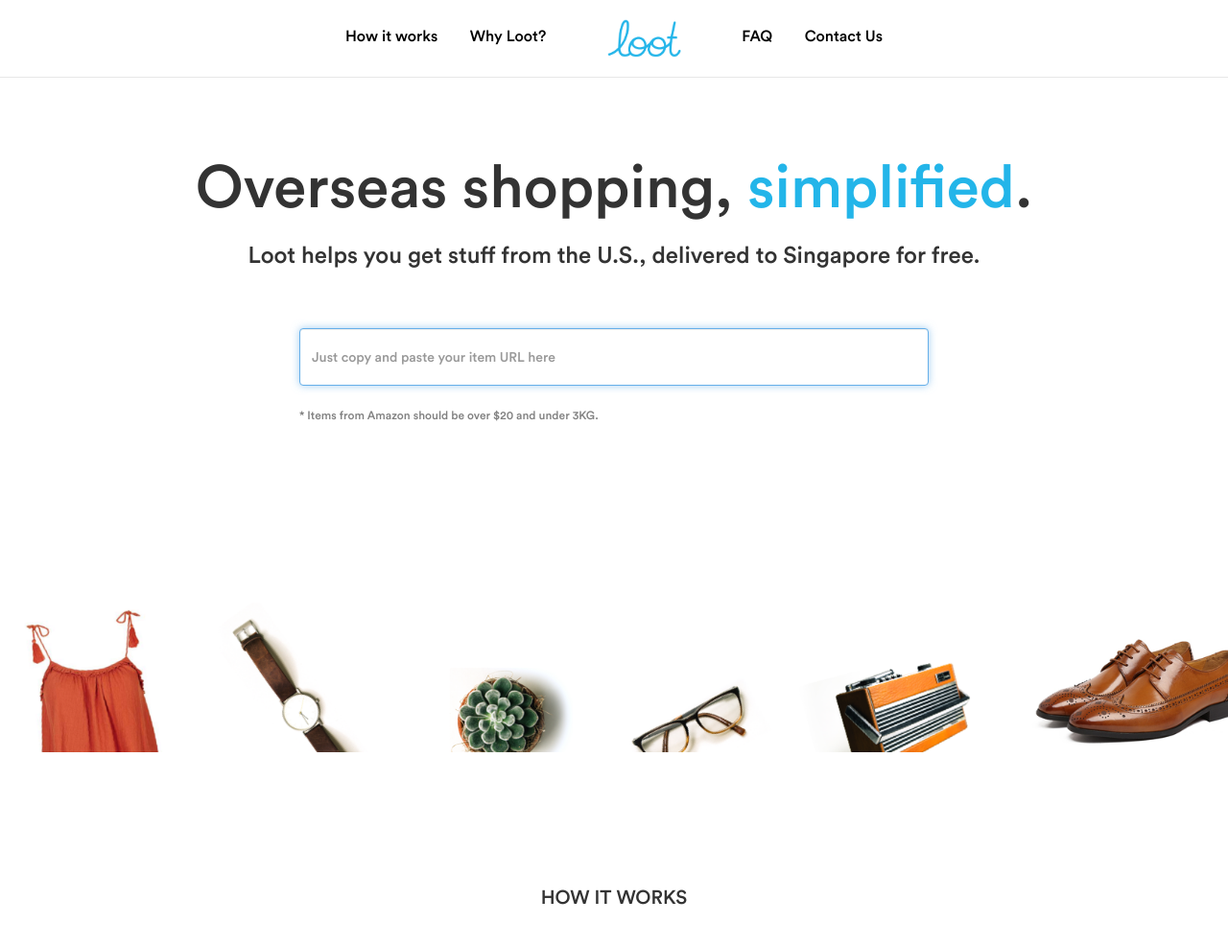
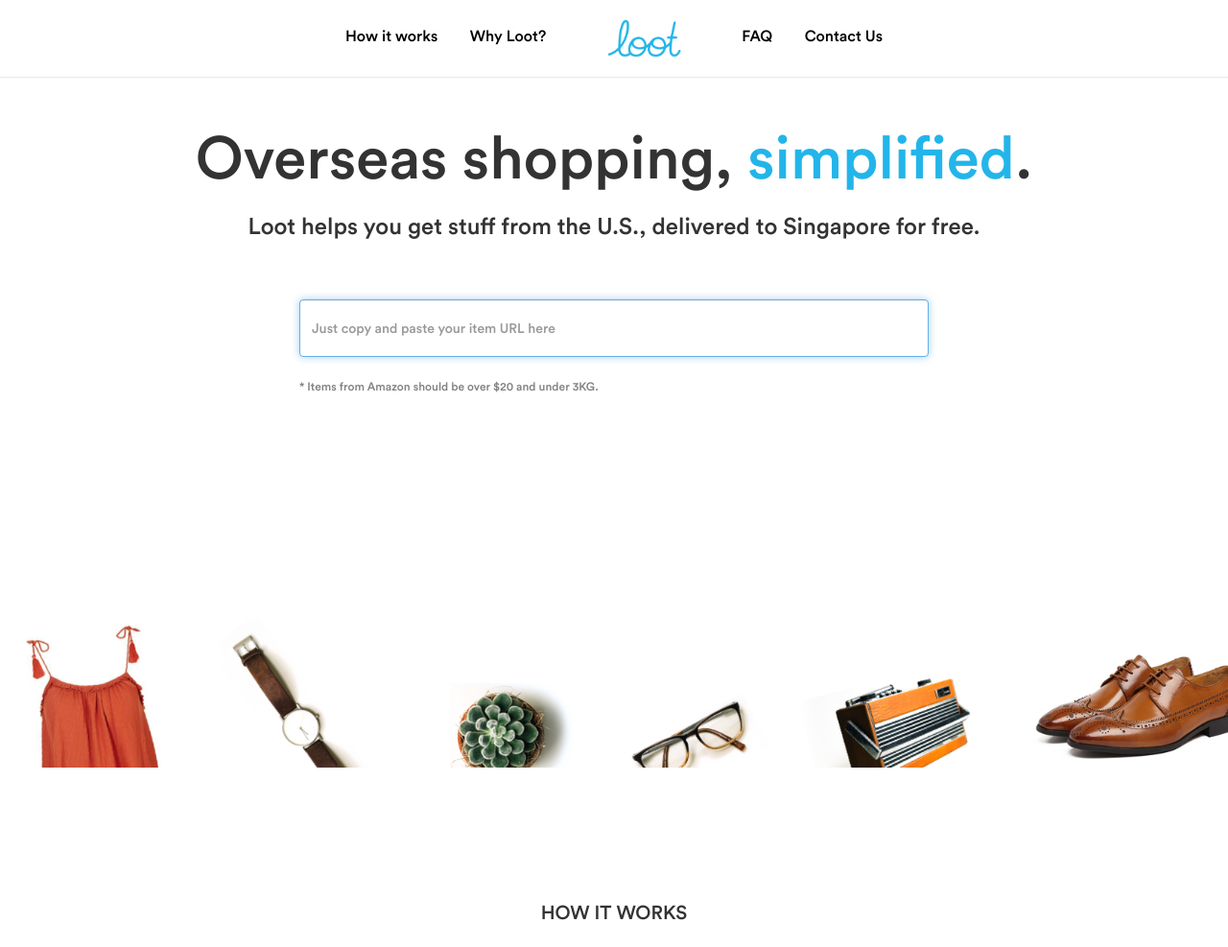
Before and after one commit to jjwujiajun/loot-sg, a PHP site: page / in a window 1280 px wide. Shown: the top 987 px of the page at 96% size. Run offline with PHP 8.4, Linux system fonts and the light colour scheme; some libraries are stand-ins or nearby versions.

Commit message:
Test feature. ATF will always fit size of screen, so ATF-deco will always be at bottom of screen.

```diff
--- a/css/style.css
+++ b/css/style.css
@@ -102,12 +102,16 @@
 /********  ATF  ********/
 
 .ATF {
+    /*border: 1px solid orange;*/
     position: relative;
+
+    margin-top: -80px;
 
     display: block;
 
     /*height: 667px;*/
-    height: 88vh;
+    height: 100vh;
+    min-height: 667px;
 
     /*background-image: url('../images/ATF-background.jpg');
     background-size: cover;
@@ -116,7 +120,7 @@
 }
 
 .hero-title {
-    margin-top: 10vh;
+    margin-top: 130px;
     text-align: center;
 }
 
```
